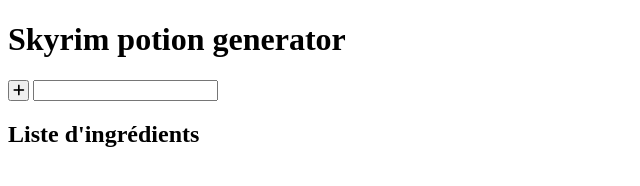
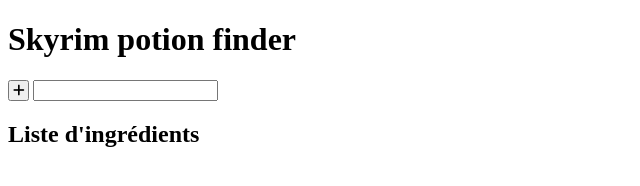
Before and after one commit to Reimhinn/Skyrim-potion-finder, a plain HTML site: page index.html in a window 1280 px wide. Shown: the whole page, without its empty margins (0-640 px from the left). Drawn offline with Linux system fonts and the light colour scheme.

Commit message:
potion finder change title

```diff
--- a/index.html
+++ b/index.html
@@ -6,13 +6,13 @@
     <link rel="icon" type="image/png" href="assets/favicon.png">
     <script src="https://kit.fontawesome.com/e2a96e8e7c.js" crossorigin="anonymous"></script>
     <link href="https://fonts.googleapis.com/css?family=DM+Sans&display=swap" rel="stylesheet">
-    <title>Skyrim potion generator</title>
+    <title>Skyrim potion finder</title>
   </head>
 
   <body>
 
     <header>
-      <h1>Skyrim potion generator</h1>
+      <h1>Skyrim potion finder</h1>
     </header>
 
     <main>
```
